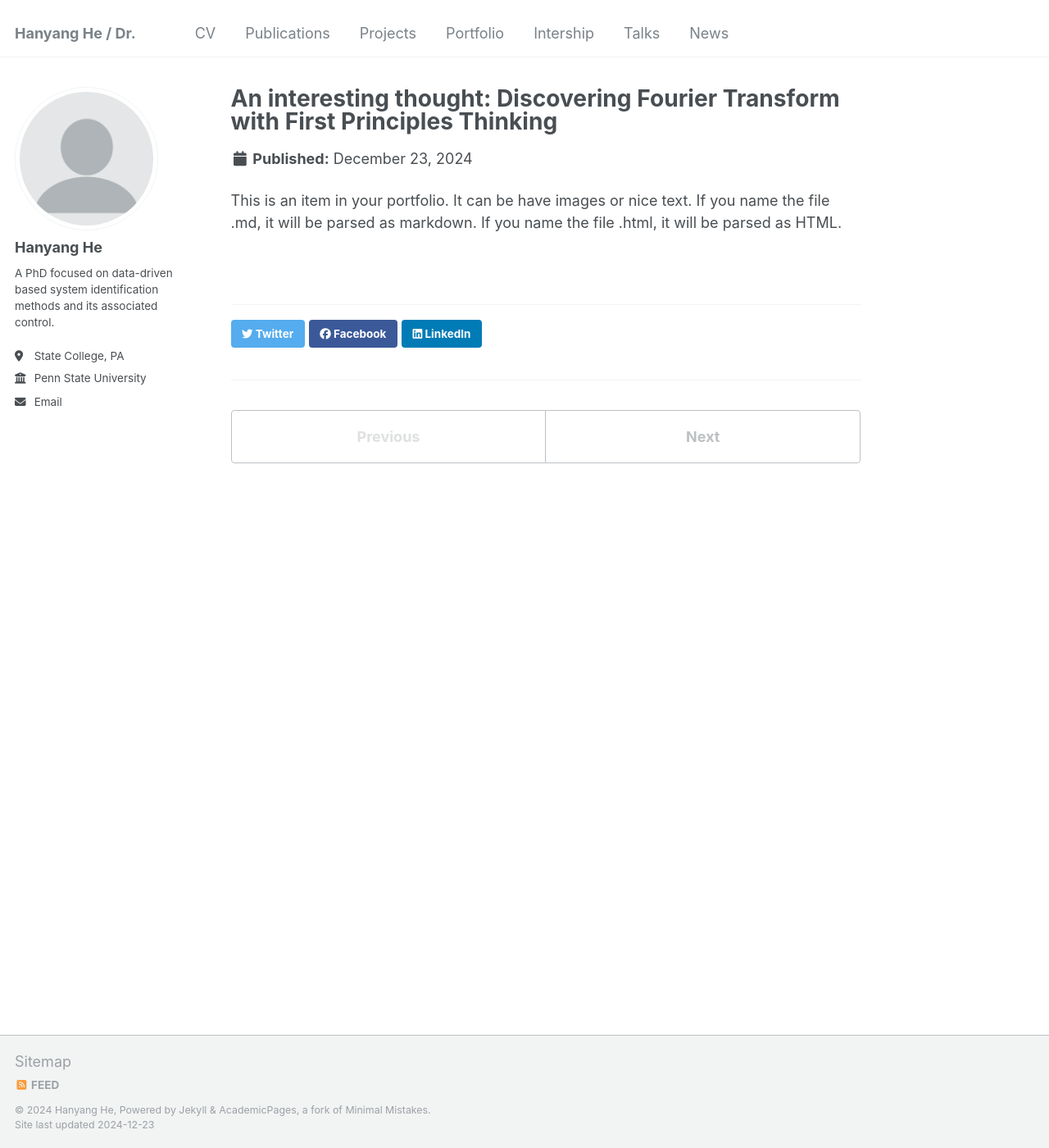
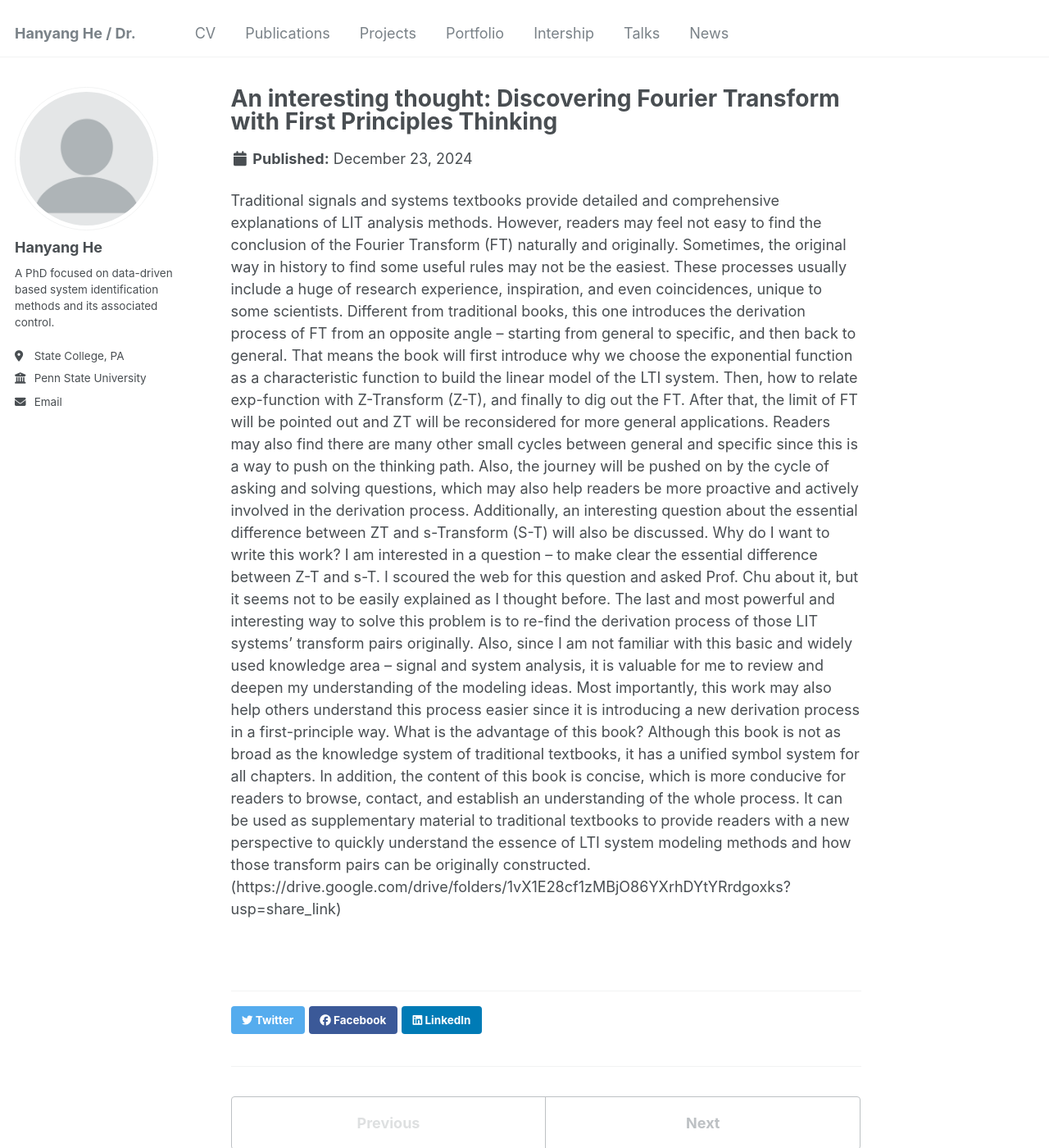
Before and after one commit to HanyangHe/HanyangHe.github.io, a Jekyll site: the page built from _portfolio/portfolio-1.md, in a window 1280 px wide and 1400 px high. Shown: the whole window at 82% size. Built offline with Jekyll 4.4.1, drawn with Linux system fonts in a browser that asks for light colours.

Commit message:
Update portfolio-1.md

```diff
--- a/_portfolio/portfolio-1.md
+++ b/_portfolio/portfolio-1.md
@@ -1,7 +1,36 @@
 ---
 title: "An interesting thought: Discovering Fourier Transform with First Principles Thinking"
-excerpt: "This is an interesting thought I had after listening to the signal and system class at UWM. I write a small textbook to give a possible explanation for the essential difference between Z-transform and S-transform, and give an unconventional perspective to discover the Fourier transform originally. As a student, I write this from a student's perspective that I believe students would like to see. After all, users understand their needs the most - haha.(https://drive.google.com/drive/folders/1vX1E28cf1zMBjO86YXrhDYtYRrdgoxks?usp=share_link)<br/><img src='/images/傅里叶目录.png'>"
+excerpt: "This is an interesting thought I had after listening to the signal and system class at UWM. I write a small textbook to give a possible explanation for the essential difference between Z-transform and S-transform, and give an unconventional perspective to discover the Fourier transform originally. As a student, I write this from a student's perspective that I believe students would like to see. After all, users understand their needs the most - haha.<br/><img src='/images/傅里叶目录.png'>"
 collection: portfolio
 ---
 
-This is an item in your portfolio. It can be have images or nice text. If you name the file .md, it will be parsed as markdown. If you name the file .html, it will be parsed as HTML.
+Traditional signals and systems textbooks provide detailed and comprehensive explanations of LIT
+analysis methods. However, readers may feel not easy to find the conclusion of the Fourier Transform (FT)
+naturally and originally. Sometimes, the original way in history to find some useful rules may not be the
+easiest. These processes usually include a huge of research experience, inspiration, and even coincidences,
+unique to some scientists. Different from traditional books, this one introduces the derivation process of FT
+from an opposite angle – starting from general to specific, and then back to general. That means the book
+will first introduce why we choose the exponential function as a characteristic function to build the linear
+model of the LTI system. Then, how to relate exp-function with Z-Transform (Z-T), and finally to dig out
+the FT. After that, the limit of FT will be pointed out and ZT will be reconsidered for more general
+applications. Readers may also find there are many other small cycles between general and specific since
+this is a way to push on the thinking path. Also, the journey will be pushed on by the cycle of asking and
+solving questions, which may also help readers be more proactive and actively involved in the derivation
+process. Additionally, an interesting question about the essential difference between ZT and s-Transform
+(S-T) will also be discussed.
+Why do I want to write this work?
+I am interested in a question – to make clear the essential difference between Z-T and s-T. I scoured
+the web for this question and asked Prof. Chu about it, but it seems not to be easily explained as I thought
+before. The last and most powerful and interesting way to solve this problem is to re-find the derivation
+process of those LIT systems’ transform pairs originally. Also, since I am not familiar with this basic and
+widely used knowledge area – signal and system analysis, it is valuable for me to review and deepen my
+understanding of the modeling ideas. Most importantly, this work may also help others understand this
+process easier since it is introducing a new derivation process in a first-principle way.
+What is the advantage of this book?
+Although this book is not as broad as the knowledge system of traditional textbooks, it has a unified
+symbol system for all chapters. In addition, the content of this book is concise, which is more conducive
+for readers to browse, contact, and establish an understanding of the whole process. It can be used as
+supplementary material to traditional textbooks to provide readers with a new perspective to quickly
+understand the essence of LTI system modeling methods and how those transform pairs can be originally
+constructed.
+(https://drive.google.com/drive/folders/1vX1E28cf1zMBjO86YXrhDYtYRrdgoxks?usp=share_link)
```
